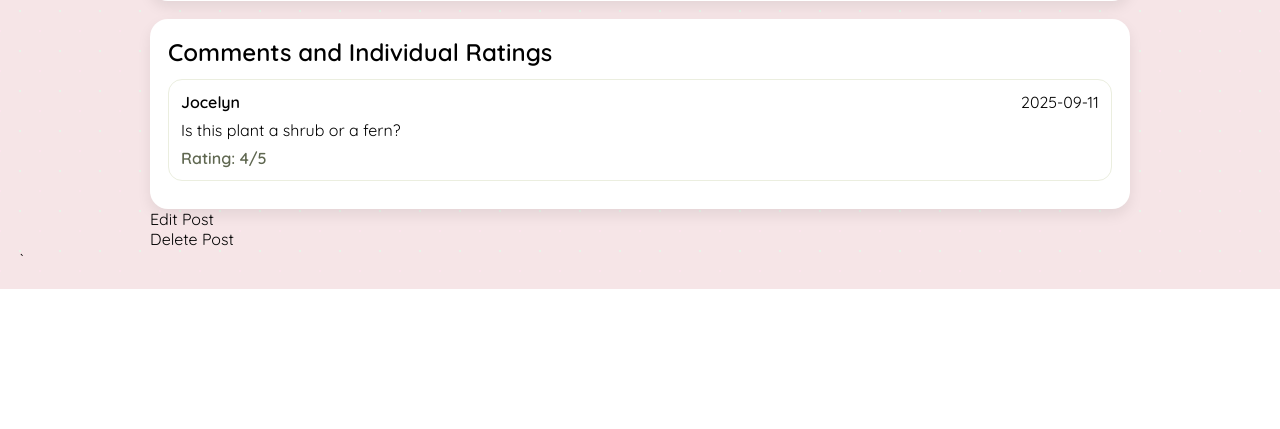
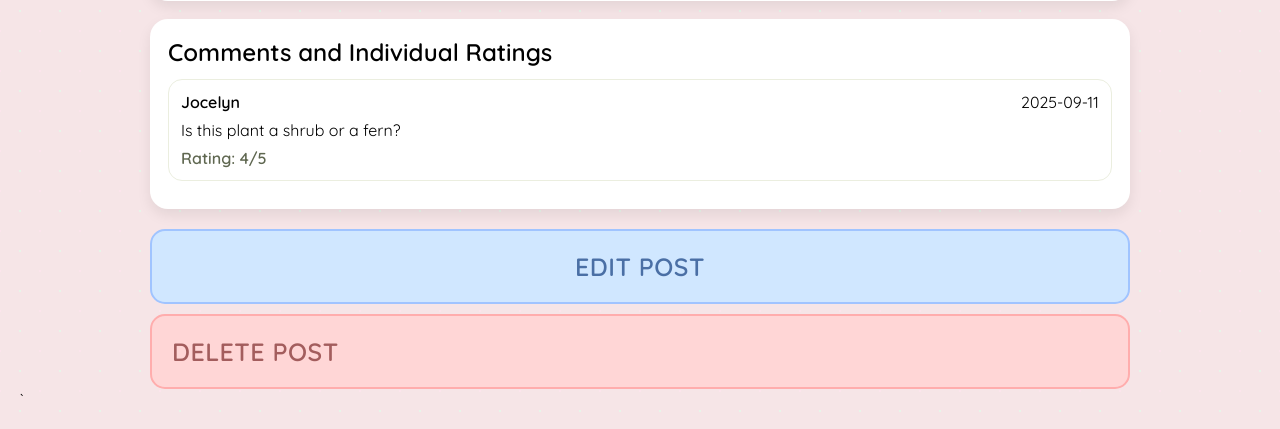
Before and after one commit to Rono234/Database_Plant_App, a PHP site: page /detail.php?post_id=1 in a window 1280 px wide. Shown: the part 569-998 px from the top of the page. Before the commit the page ends 858 px from the top, so only its background shows below. Run offline with PHP 8.4, Linux system fonts and the light colour scheme; data comes from the database, SQL or seed files in the repository; grey boxes labelled with a size stand in for pictures from a placeholder-image service; data that the repository does not hold is empty; some libraries are stand-ins or nearby versions.

Commit message:
updated UI for edit and delete buttons (IN THE DETAILS PAGE) + two more php files

```diff
--- a/detail.php
+++ b/detail.php
@@ -300,12 +300,17 @@ if ($plantId > 0) {
 				<?php } ?>
 			</section>
 
-			<section class="edit-post">
-				<a>Edit Post</a>
-			</section>
+			<section class="post-controls">
+				<div class="control-item">
+					<a href="edit.php?id=<?php echo $post_id;?>" class="edit_btn">Edit Post</a>
+				</div>
 
-			<section class="delete-post">
-				<a>Delete Post</a>
+				<div class="control-item">
+					<form action="delete.php" method="POST" onsubmit="return confirm('Are you sure you want to delete the post?');">
+						<input type="hidden" name="post_id" value="<?php echo $post_id;?>">
+						<button type="submit" name="delete_btn" class="delete_btn">Delete Post</button>
+					</form>
+				</div>
 			</section>
 		<?php } ?>
 	</div>`
--- a/style.css
+++ b/style.css
@@ -470,6 +470,7 @@ body.detail-page {
   }
 }
 
+/* New Post */
 .new-post{
   border-radius: 50%;
   width: 70px;
@@ -648,3 +649,55 @@ label.post_img:hover {
   color: var(--off-white);
   border: 2px solid var(--light-green);
 }
+
+/* Update/Delete Post */
+.post-controls{
+  display: flex;
+  flex-direction: column;
+  gap: 10px;
+  margin-top: 20px;
+}
+.edit_btn, .delete_btn{
+  display: flex;
+  flex-direction: column;
+  padding: 20px;
+  border-radius: 15px;
+  font-weight: bold;
+  transition: all 0.3s ease;
+  cursor: pointer;
+  text-decoration: none;
+  text-align: center;
+  font-size: 25px;
+  text-transform: uppercase;
+  letter-spacing: 0.5px;
+  width: 100%;
+}
+
+.edit_btn{
+  background-color: #d0e7ff;
+  border: 2px solid #a0c4ff;
+  font-family: inherit;
+  color: #4a6fa5;
+}
+
+.edit_btn:hover {
+  background-color: #b8d9ff;
+  border-color: #8fb8ff;
+  transform: translateY(-2px);
+  box-shadow: 0 4px 10px rgba(160, 196, 255, 0.3);
+}
+
+.delete_btn{
+  background-color: #ffd6d6;
+  border: 2px solid #ffadad;
+  font-family: inherit;
+  color: #a35d5d;
+  width: 100%;
+}
+
+.delete_btn:hover {
+  background-color: #ffc2c2;
+  border-color: #ff8585;
+  transform: translateY(-2px);
+  box-shadow: 0 4px 10px rgba(255, 173, 173, 0.3);
+}
```
Also changed, not shown: delete.php (added, +9 -0 lines), edit.php (added, +9 -0 lines).
